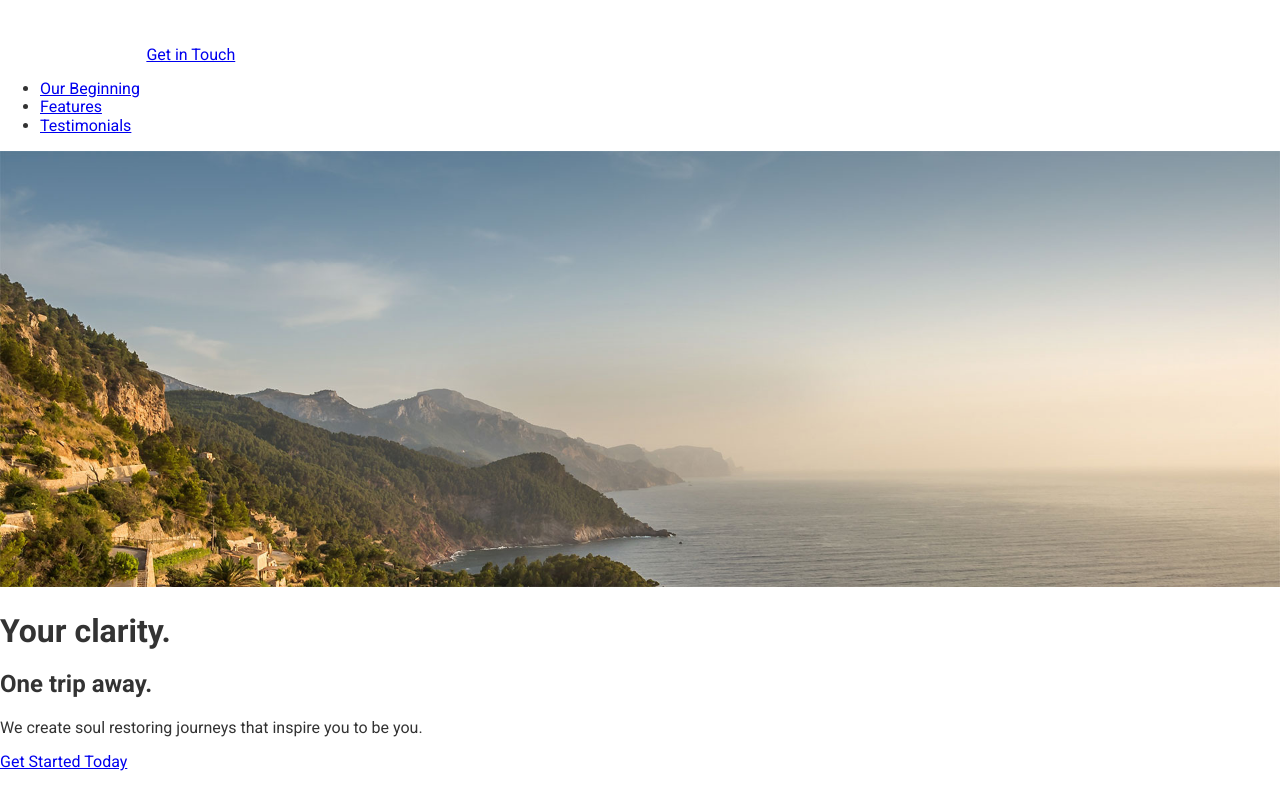
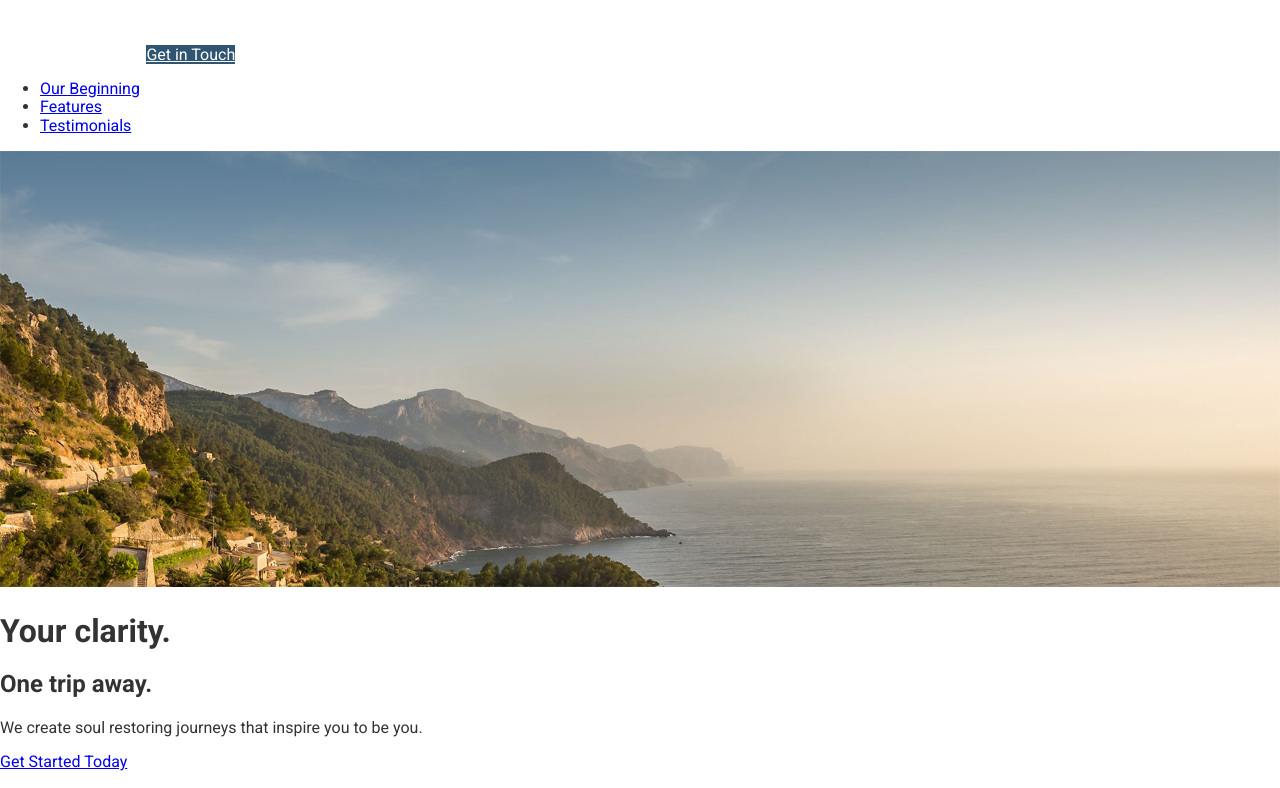
Before and after one commit to SterlingHoughton/travel-site, a website: page app/index.html in a window 1280 px wide. Shown: the top 788 px of the page. Drawn offline with nearby package versions, Linux system fonts and the light colour scheme; files that its build step writes are made by us from their sources.

Commit message:
added button css module and styles

```diff
--- /dev/null
+++ b/app/assets/styles/modules/_btn.css
@@ -0,0 +1,4 @@
+.btn {
+  background-color: #2f5572;
+  color: #ffffff;
+}
--- a/app/assets/styles/styles.css
+++ b/app/assets/styles/styles.css
@@ -1,3 +1,4 @@
 @import "normalize.css";
 @import "base/_global";
 @import "modules/_large-hero";
+@import "modules/_btn";
--- a/app/index.html
+++ b/app/index.html
@@ -13,7 +13,7 @@
 <body>
   <header>
     <img src="assets/images/icons/clear-view-escapes.svg">
-    <a href="#">Get in Touch</a>
+    <a href="#" class="btn">Get in Touch</a>
     <nav>
       <ul>
         <li><a href="#our-beginning">Our Beginning</a></li>
@@ -28,7 +28,7 @@
     <div class="large-hero__text-content">
       <h1 class="large-hero__title">Your clarity.</h1>
       <h2 class="large-hero__subtitle">One trip away.</h2>
-      <p>We create soul restoring journeys that inspire you to be you.</p>
+      <p class="large-hero__description">We create soul restoring journeys that inspire you to be you.</p>
       <p><a href="#">Get Started Today</a></p>
     </div>
   </div>
```
